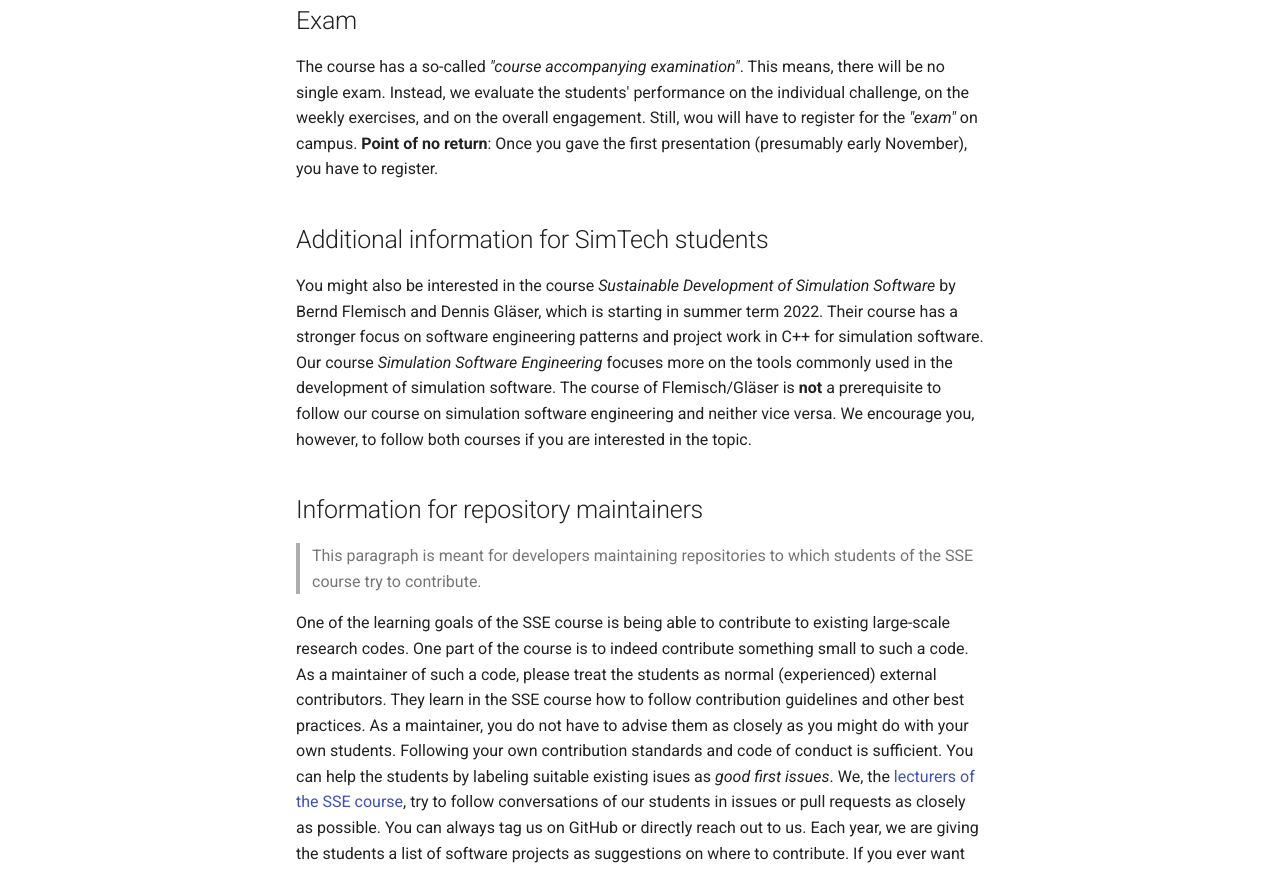
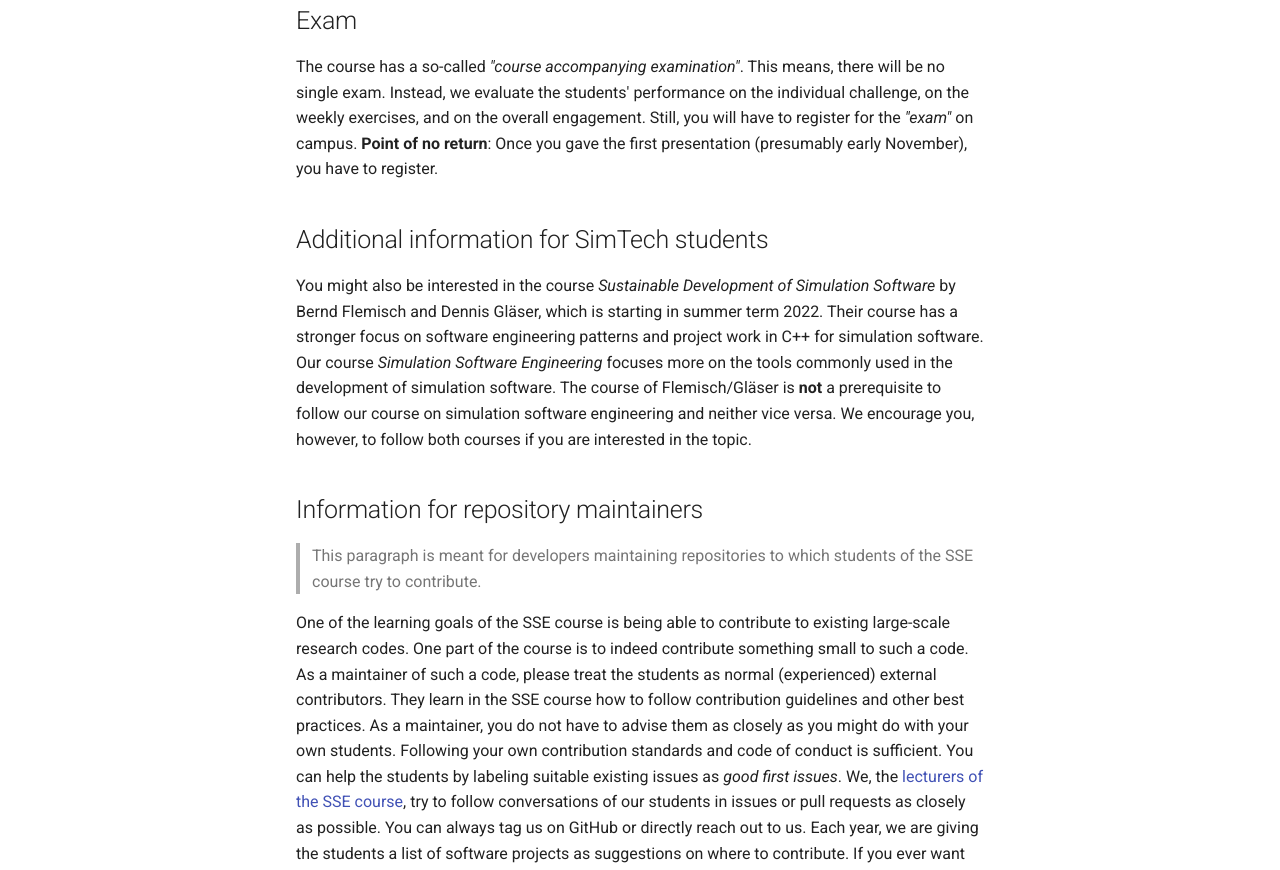
Before and after one commit to Simulation-Software-Engineering/homepage, an MkDocs documentation site: the page built from docs/course-information.md, in a window 1280 px wide and 1400 px high, scrolled down 1066 px. Shown: the part 420-1290 px from the top of the window. Built offline with MkDocs 1.6.1 and Material for MkDocs 9.7.7, drawn with Linux system fonts in a browser that asks for light colours; comment, search, counter and statistics services are not loaded.

Commit message:
Fix typos in course examination section (#26)

```diff
--- a/docs/course-information.md
+++ b/docs/course-information.md
@@ -38,7 +38,7 @@
 
 ## Exam
 
-The course has a so-called *"course accompanying examination"*. This means, there will be no single exam. Instead, we evaluate the students' performance on the individual challenge, on the weekly exercises, and on the overall engagement. Still, wou will have to register for the *"exam"* on campus. **Point of no return**: Once you gave the first presentation (presumably early November), you have to register.
+The course has a so-called *"course accompanying examination"*. This means, there will be no single exam. Instead, we evaluate the students' performance on the individual challenge, on the weekly exercises, and on the overall engagement. Still, you will have to register for the *"exam"* on campus. **Point of no return**: Once you gave the first presentation (presumably early November), you have to register.
 
 ## Additional information for SimTech students
 
@@ -48,4 +48,4 @@
 
 > This paragraph is meant for developers maintaining repositories to which students of the SSE course try to contribute.
 
-One of the learning goals of the SSE course is being able to contribute to existing large-scale research codes. One part of the course is to indeed contribute something small to such a code. As a maintainer of such a code, please treat the students as normal (experienced) external contributors. They learn in the SSE course how to follow contribution guidelines and other best practices. As a maintainer, you do not have to advise them as closely as you might do with your own students. Following your own contribution standards and code of conduct is sufficient. You can help the students by labeling suitable existing isues as *good first issues*. We, the [lecturers of the SSE course](staff.md), try to follow conversations of our students in issues or pull requests as closely as possible. You can always tag us on GitHub or directly reach out to us. Each year, we are giving the students a list of software projects as suggestions on where to contribute. If you ever want us to remove your project from this list, please let us know.
+One of the learning goals of the SSE course is being able to contribute to existing large-scale research codes. One part of the course is to indeed contribute something small to such a code. As a maintainer of such a code, please treat the students as normal (experienced) external contributors. They learn in the SSE course how to follow contribution guidelines and other best practices. As a maintainer, you do not have to advise them as closely as you might do with your own students. Following your own contribution standards and code of conduct is sufficient. You can help the students by labeling suitable existing issues as *good first issues*. We, the [lecturers of the SSE course](staff.md), try to follow conversations of our students in issues or pull requests as closely as possible. You can always tag us on GitHub or directly reach out to us. Each year, we are giving the students a list of software projects as suggestions on where to contribute. If you ever want us to remove your project from this list, please let us know.
```
